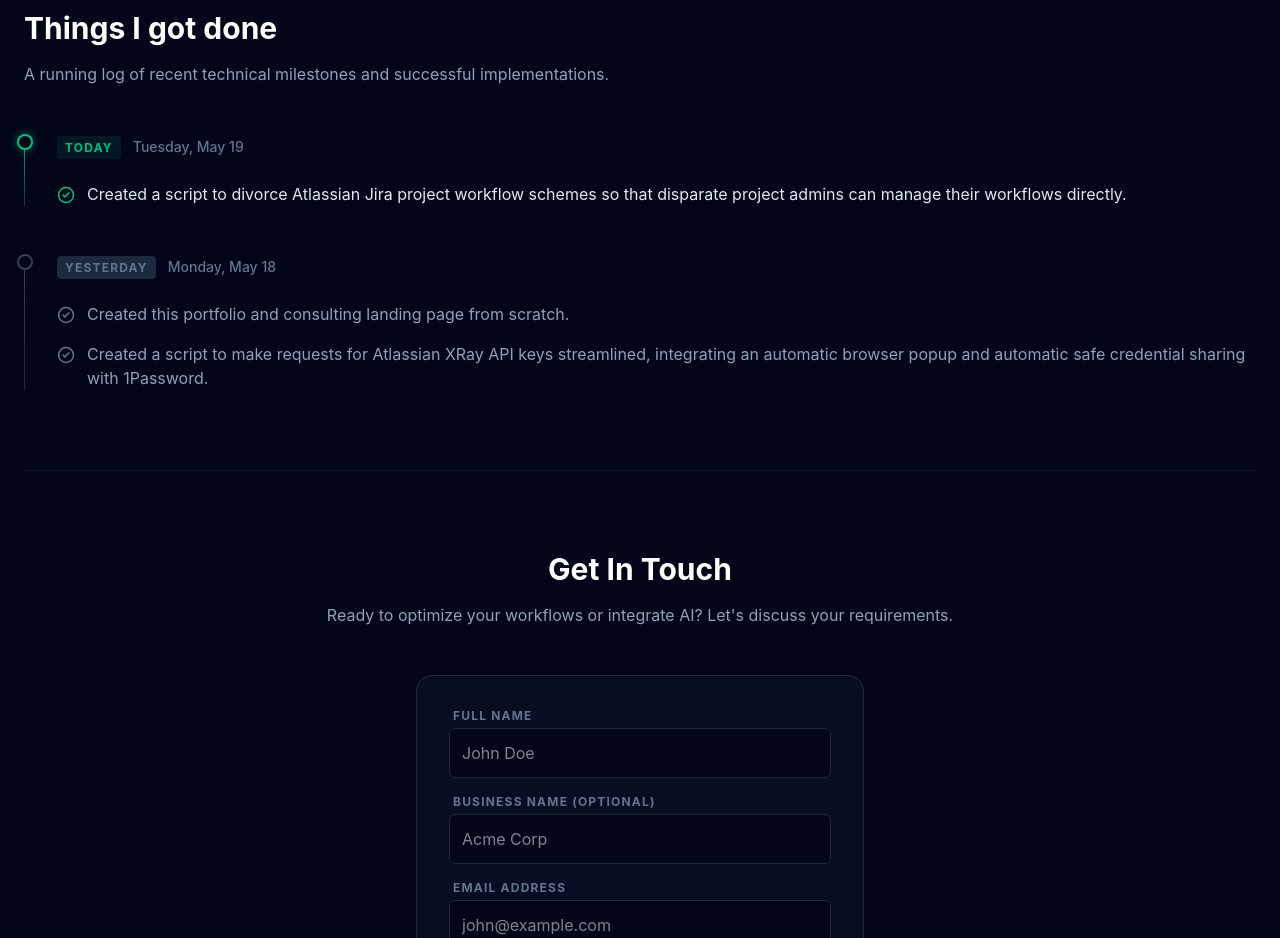
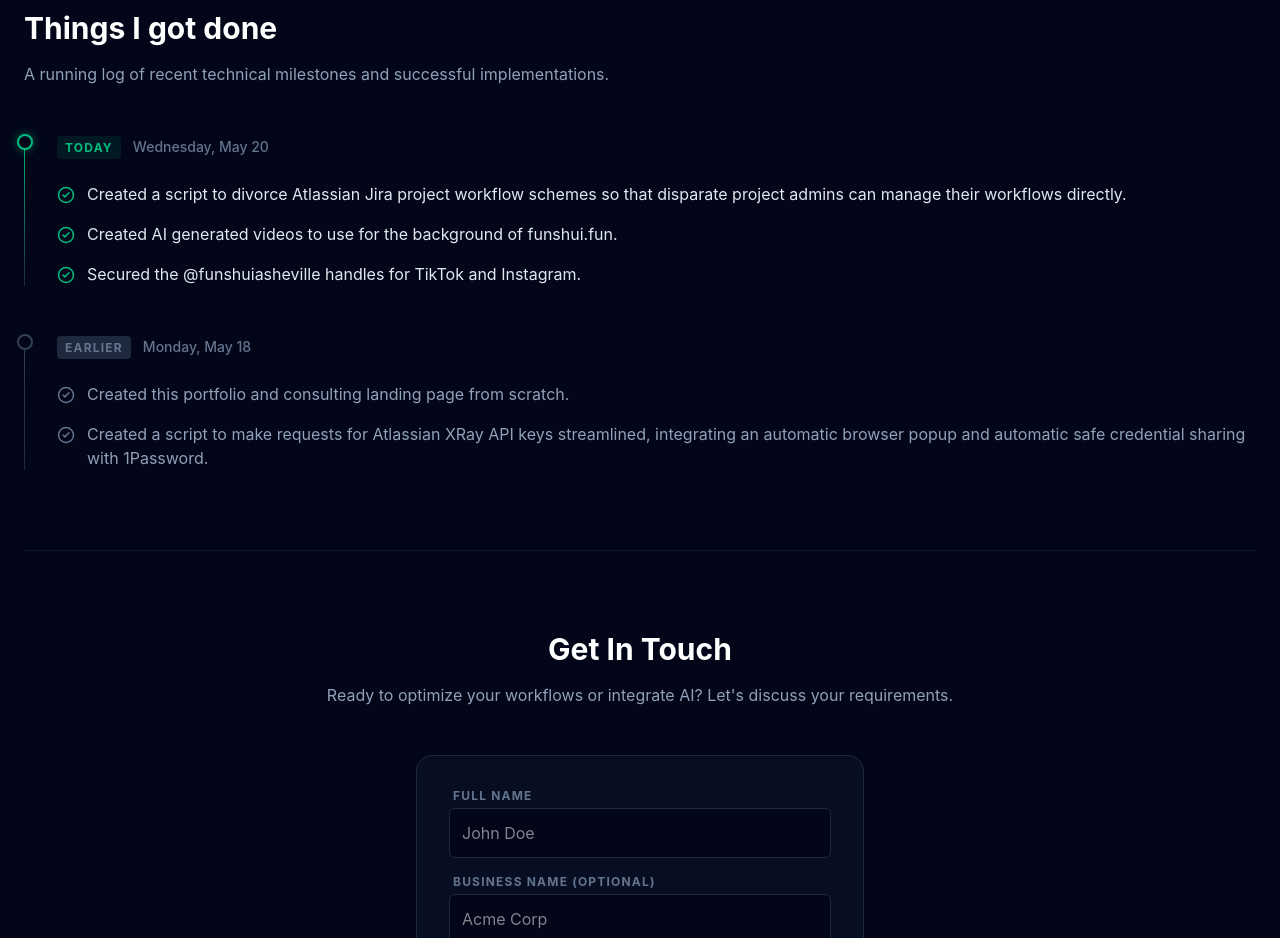
Before and after one commit to bmacer/brandonmacer, a React (Vite) app: page / in a window 1280 px wide. Shown: the part 2300-3238 px from the top of the page. Built offline with nearby package versions, Linux system fonts and the light colour scheme.

Commit message:
feat: update log with AI video and social handle milestones

```diff
--- a/src/App.tsx
+++ b/src/App.tsx
@@ -68,14 +68,16 @@ const App: React.FC = () => {
   const logEntries = [
     {
       status: 'Today',
-      date: 'Tuesday, May 19',
+      date: 'Wednesday, May 20',
       items: [
         'Created a script to divorce Atlassian Jira project workflow schemes so that disparate project admins can manage their workflows directly.',
+        'Created AI generated videos to use for the background of funshui.fun.',
+        'Secured the @funshuiasheville handles for TikTok and Instagram.',
       ],
       active: true
     },
     {
-      status: 'Yesterday',
+      status: 'Earlier',
       date: 'Monday, May 18',
       items: [
         'Created this portfolio and consulting landing page from scratch.',
```
